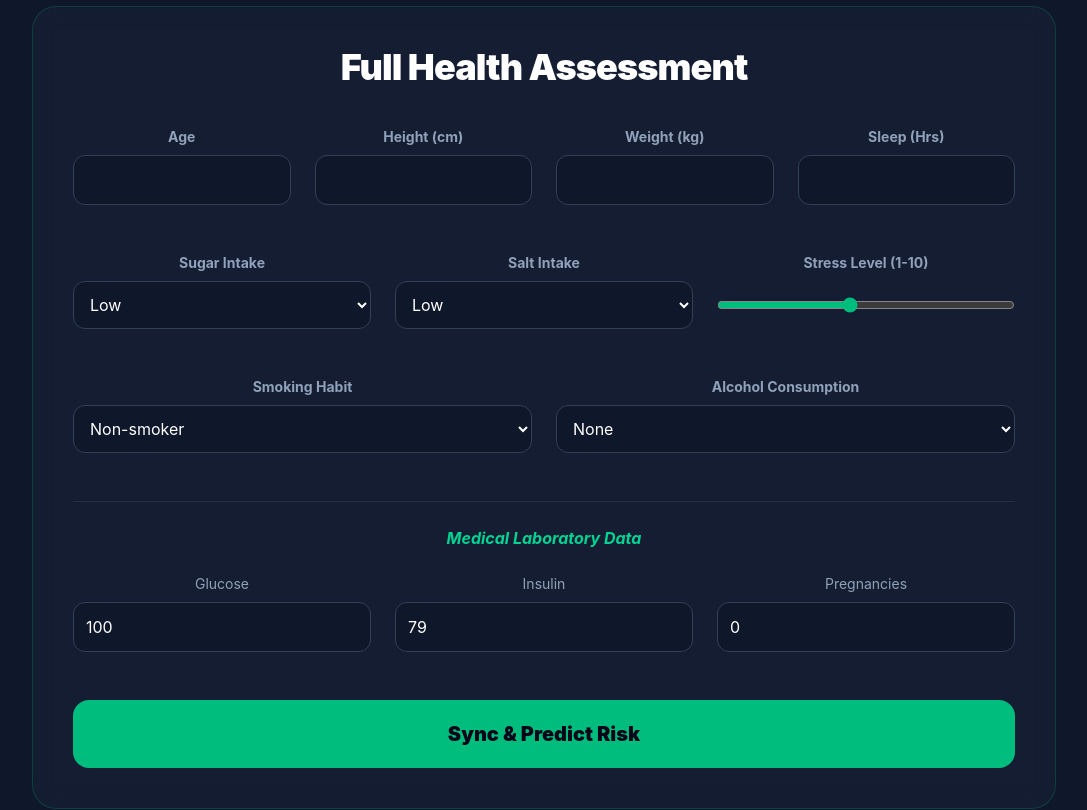
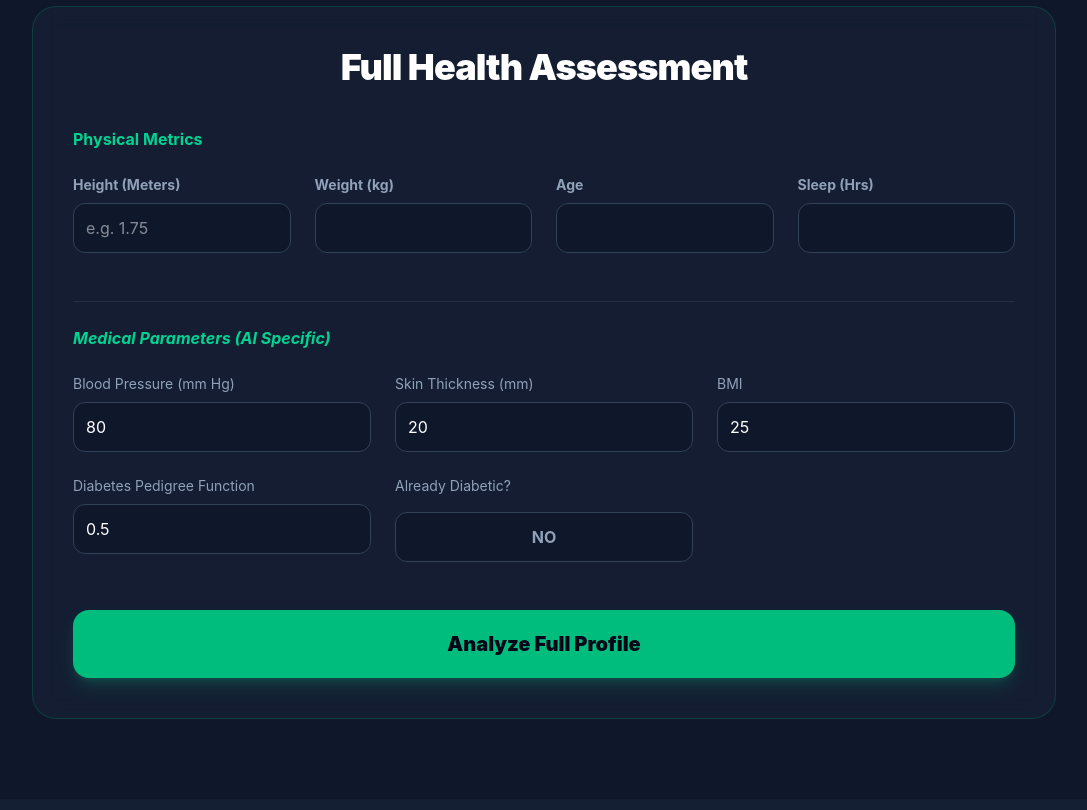
Before and after one commit to shettygmanvil-boop/LifeGuard.AI, a React (Vite) app in the folder frontend/: page / in a window 1280 px wide. Shown: the part 380-1190 px from the top of the page, without its empty margins (96-1183 px from the left). Built offline with nearby package versions, Linux system fonts and the light colour scheme.

Commit message:
Feat: Finalized all medical params including DPF, skin thickness, and diabetic toggle

```diff
--- a/frontend/src/components/HealthForm.jsx
+++ b/frontend/src/components/HealthForm.jsx
@@ -2,16 +2,16 @@ import React, { useState } from 'react';
 
 const HealthForm = () => {
   const [formData, setFormData] = useState({
-    // --- LIFESTYLE SECTION ---
-    age: "", gender: "Male", height: "", weight: "",
+    // Basic & Lifestyle
+    age: "", gender: "Male", height_m: "", weight_kg: "",
     sleep_duration: "", physical_activity: "Moderate",
     stress_level: 5, diet_quality: "Average",
     sugar_intake: "Low", salt_intake: "Low",
     smoking_habit: "Non-smoker", alcohol_consumption: "None",
     pregnancies: 0,
-    // --- MEDICAL SECTION ---
+    // Medical Fields (AI Requirements)
     glucose: 100.0, bloodPressure: 80.0, skinThickness: 20.0,
-    insulin: 79.0, bmi: 25.0, dpf: 0.5
+    insulin: 79.0, bmi: 25.0, dpf: 0.5, is_diabetic: false
   });
 
   const [isCalculating, setIsCalculating] = useState(false);
@@ -25,87 +25,75 @@ const HealthForm = () => {
     <div className="max-w-5xl mx-auto mt-10 p-10 bg-slate-800/40 rounded-3xl border border-emerald-500/20 backdrop-blur-md">
       <h2 className="text-4xl font-black mb-10 text-white text-center tracking-tight">Full Health Assessment</h2>
 
-      <div className="space-y-12">
+      <div className="space-y-12 text-left">
         {/* 1. PHYSICAL & BASIC */}
+        <div>
+          <h3 className="text-emerald-400 font-bold mb-6 flex items-center gap-2">Physical Metrics</h3>
           <div className="grid grid-cols-1 md:grid-cols-4 gap-6">
             <div className="flex flex-col gap-2">
-            <label className="text-slate-400 text-sm font-bold">Age</label>
-            <input type="number" className="bg-slate-900 border border-slate-700 p-3 rounded-xl text-white outline-none focus:border-emerald-500" value={formData.age} onChange={(e) => handleInputChange('age', e.target.value)} />
-          </div>
-          <div className="flex flex-col gap-2">
-            <label className="text-slate-400 text-sm font-bold">Height (cm)</label>
-            <input type="number" step="0.1" className="bg-slate-900 border border-slate-700 p-3 rounded-xl text-white outline-none" value={formData.height} onChange={(e) => handleInputChange('height', e.target.value)} />
+              <label className="text-slate-400 text-sm font-bold">Height (Meters)</label>
+              <input type="number" step="0.01" placeholder="e.g. 1.75" className="bg-slate-900 border border-slate-700 p-3 rounded-xl text-white outline-none focus:border-emerald-500"
+                value={formData.height_m} onChange={(e) => handleInputChange('height_m', e.target.value)} />
             </div>
             <div className="flex flex-col gap-2">
               <label className="text-slate-400 text-sm font-bold">Weight (kg)</label>
-            <input type="number" step="0.1" className="bg-slate-900 border border-slate-700 p-3 rounded-xl text-white outline-none" value={formData.weight} onChange={(e) => handleInputChange('weight', e.target.value)} />
+              <input type="number" step="0.1" className="bg-slate-900 border border-slate-700 p-3 rounded-xl text-white outline-none"
+                value={formData.weight_kg} onChange={(e) => handleInputChange('weight_kg', e.target.value)} />
+            </div>
+            <div className="flex flex-col gap-2">
+              <label className="text-slate-400 text-sm font-bold">Age</label>
+              <input type="number" className="bg-slate-900 border border-slate-700 p-3 rounded-xl text-white outline-none"
+                value={formData.age} onChange={(e) => handleInputChange('age', e.target.value)} />
             </div>
              <div className="flex flex-col gap-2">
               <label className="text-slate-400 text-sm font-bold">Sleep (Hrs)</label>
-            <input type="number" step="0.1" className="bg-slate-900 border border-slate-700 p-3 rounded-xl text-white outline-none" value={formData.sleep_duration} onChange={(e) => handleInputChange('sleep_duration', e.target.value)} />
+              <input type="number" step="0.5" className="bg-slate-900 border border-slate-700 p-3 rounded-xl text-white outline-none"
+                value={formData.sleep_duration} onChange={(e) => handleInputChange('sleep_duration', e.target.value)} />
+            </div>
           </div>
         </div>
 
-        {/* 2. HABITS & INTAKE */}
+        {/* 2. MEDICAL FIELDS (Manvil's AI Model) */}
+        <div className="pt-6 border-t border-slate-700/50">
+          <h3 className="text-emerald-400 font-bold mb-6 italic">Medical Parameters (AI Specific)</h3>
           <div className="grid grid-cols-1 md:grid-cols-3 gap-6">
             <div className="flex flex-col gap-2">
-            <label className="text-slate-400 text-sm font-bold">Sugar Intake</label>
-            <select className="bg-slate-900 border border-slate-700 p-3 rounded-xl text-white outline-none" value={formData.sugar_intake} onChange={(e) => handleInputChange('sugar_intake', e.target.value)}>
-              <option>Low</option><option>Medium</option><option>High</option>
-            </select>
+              <label className="text-slate-400 text-sm">Blood Pressure (mm Hg)</label>
+              <input type="number" className="bg-slate-900 border border-slate-700 p-3 rounded-xl text-white"
+                value={formData.bloodPressure} onChange={(e) => handleInputChange('bloodPressure', e.target.value)} />
             </div>
             <div className="flex flex-col gap-2">
-            <label className="text-slate-400 text-sm font-bold">Salt Intake</label>
-            <select className="bg-slate-900 border border-slate-700 p-3 rounded-xl text-white outline-none" value={formData.salt_intake} onChange={(e) => handleInputChange('salt_intake', e.target.value)}>
-              <option>Low</option><option>Medium</option><option>High</option>
-            </select>
+              <label className="text-slate-400 text-sm">Skin Thickness (mm)</label>
+              <input type="number" className="bg-slate-900 border border-slate-700 p-3 rounded-xl text-white"
+                value={formData.skinThickness} onChange={(e) => handleInputChange('skinThickness', e.target.value)} />
             </div>
             <div className="flex flex-col gap-2">
-            <label className="text-slate-400 text-sm font-bold">Stress Level (1-10)</label>
-            <input type="range" min="1" max="10" className="mt-4 accent-emerald-500" value={formData.stress_level} onChange={(e) => handleInputChange('stress_level', e.target.value)} />
-          </div>
-        </div>
-
-        {/* 3. CONSUMPTION */}
-        <div className="grid grid-cols-1 md:grid-cols-2 gap-6">
-          <div className="flex flex-col gap-2">
-            <label className="text-slate-400 text-sm font-bold">Smoking Habit</label>
-            <select className="bg-slate-900 border border-slate-700 p-3 rounded-xl text-white outline-none" value={formData.smoking_habit} onChange={(e) => handleInputChange('smoking_habit', e.target.value)}>
-              <option>Non-smoker</option><option>Occasional</option><option>Regular</option>
-            </select>
+              <label className="text-slate-400 text-sm">BMI</label>
+              <input type="number" step="0.1" className="bg-slate-900 border border-slate-700 p-3 rounded-xl text-white"
+                value={formData.bmi} onChange={(e) => handleInputChange('bmi', e.target.value)} />
             </div>
             <div className="flex flex-col gap-2">
-            <label className="text-slate-400 text-sm font-bold">Alcohol Consumption</label>
-            <select className="bg-slate-900 border border-slate-700 p-3 rounded-xl text-white outline-none" value={formData.alcohol_consumption} onChange={(e) => handleInputChange('alcohol_consumption', e.target.value)}>
-              <option>None</option><option>Occasional</option><option>Regular</option>
-            </select>
+              <label className="text-slate-400 text-sm">Diabetes Pedigree Function</label>
+              <input type="number" step="0.01" className="bg-slate-900 border border-slate-700 p-3 rounded-xl text-white"
+                value={formData.dpf} onChange={(e) => handleInputChange('dpf', e.target.value)} />
             </div>
-        </div>
-
-        {/* 4. MEDICAL (Manvil's Core Params) */}
-        <div className="pt-6 border-t border-slate-700/50">
-          <h3 className="text-emerald-400 font-bold mb-6 italic">Medical Laboratory Data</h3>
-          <div className="grid grid-cols-1 md:grid-cols-3 gap-6">
-            <div className="flex flex-col gap-2">
-              <label className="text-slate-400 text-sm">Glucose</label>
-              <input type="number" className="bg-slate-900 border border-slate-700 p-3 rounded-xl text-white" value={formData.glucose} onChange={(e) => handleInputChange('glucose', e.target.value)} />
-            </div>
-            <div className="flex flex-col gap-2">
-              <label className="text-slate-400 text-sm">Insulin</label>
-              <input type="number" className="bg-slate-900 border border-slate-700 p-3 rounded-xl text-white" value={formData.insulin} onChange={(e) => handleInputChange('insulin', e.target.value)} />
-            </div>
-            <div className="flex flex-col gap-2">
-              <label className="text-slate-400 text-sm">Pregnancies</label>
-              <input type="number" className="bg-slate-900 border border-slate-700 p-3 rounded-xl text-white" value={formData.pregnancies} onChange={(e) => handleInputChange('pregnancies', e.target.value)} />
+            <div className="flex flex-col gap-2 justify-center">
+              <label className="text-slate-400 text-sm mb-2">Already Diabetic?</label>
+              <button
+                onClick={() => handleInputChange('is_diabetic', !formData.is_diabetic)}
+                className={`p-3 rounded-xl font-bold transition-all ${formData.is_diabetic ? 'bg-red-500/20 text-red-400 border border-red-500' : 'bg-slate-900 border border-slate-700 text-slate-400'}`}
+              >
+                {formData.is_diabetic ? "YES" : "NO"}
+              </button>
             </div>
           </div>
         </div>
 
         <button
-          onClick={() => { setIsCalculating(true); setTimeout(() => { setIsCalculating(false); setResult("Analysis Complete: Waiting for Backend Connection..."); }, 2000); }}
-          className="w-full bg-emerald-500 hover:bg-emerald-400 text-slate-950 font-black py-5 rounded-2xl text-xl transition-all"
+          onClick={() => { setIsCalculating(true); setTimeout(() => { setIsCalculating(false); setResult("Data Finalized. Ready for AI Sync!"); }, 2000); }}
+          className="w-full bg-emerald-500 hover:bg-emerald-400 text-slate-950 font-black py-5 rounded-2xl text-xl transition-all shadow-lg shadow-emerald-500/20"
         >
-          {isCalculating ? "AI is Processing..." : "Sync & Predict Risk"}
+          {isCalculating ? "Syncing with AI Model..." : "Analyze Full Profile"}
         </button>
 
         {result && <div className="p-4 bg-emerald-500/20 border border-emerald-500 rounded-xl text-emerald-400 text-center font-bold">{result}</div>}
```
Lines whose indentation alone changed are shown as unchanged.
